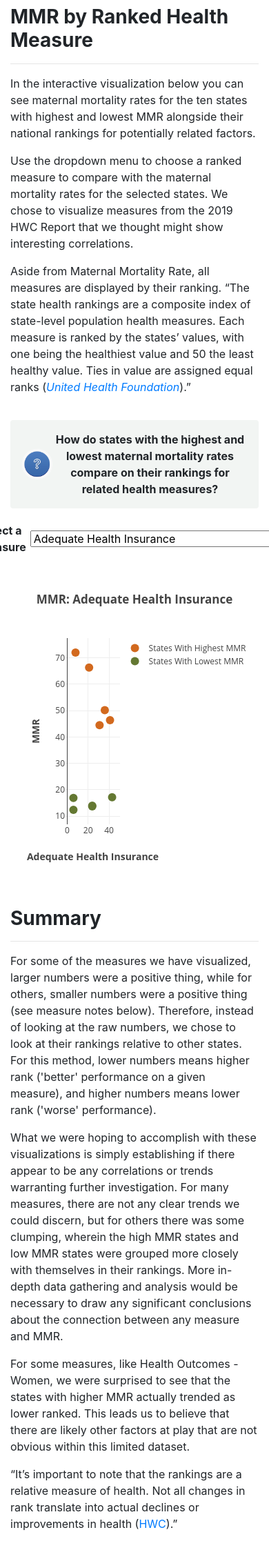
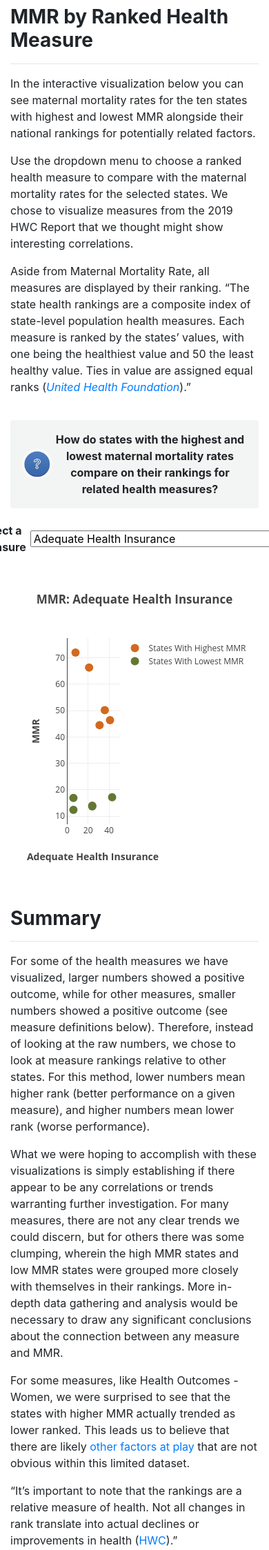
Before and after one commit to abpuccini/maternal-mortality-project, a Flask app: page /united-states-ranked-health-measure-comparison in a window 390 px wide; the page is wider, and only the part inside the window is pictured. Shown: the part 983-3230 px from the top of that part at 69% size. Run offline with Flask 2, Linux system fonts and the light colour scheme; data comes from the database, SQL or seed files in the repository; some libraries are stand-ins or nearby versions.

Commit message:
Adjust text

```diff
--- a/static/css/style.css
+++ b/static/css/style.css
@@ -328,3 +328,7 @@ h6 {
 #select-measure .selection {
     padding-right: 6px;
 }
+#playground-btns {
+    display: flex;
+    justify-content: space-between;
+}
--- a/templates/index.html
+++ b/templates/index.html
@@ -130,7 +130,7 @@
                 <h3>Maternal Healthcare in Developed Countries</h3>
                 <hr>
                 <div class="overview">
-                    <p>The <a href="/united-states-mmr-affordable-care-act">United States has the highest maternal mortality ratio</a> among developed countries.
+                    <p>The <a href="/united-states-mmr-affordable-care-act#main-container">United States has the highest maternal mortality ratio</a> among developed countries.
                         Obstetrician-gynecologists (OB-GYNs) are overrepresented in the U.S. maternity care workforce
                         relative to midwives, and there is an overall shortage of maternity care providers (both
                         OB-GYNs and midwives) relative to births. In most other countries, midwives outnumber
--- a/templates/machine-learning-forecast.html
+++ b/templates/machine-learning-forecast.html
@@ -132,8 +132,7 @@
                     year, race and ethnicity. MMR from 2020 to 2030 is calculated by machine learning linear
                     regression models based on population by race and ethnicity which is calculated by a time series
                     model. The line graphs show that MMR for every race and ethnicity will decrease over time. However,
-                    there is
-                    only a single factor, population by race, used to predict MMR. The population tends to increase at a
+                    the model uses only a single factor, population by race, to predict MMR. The population tends to increase at a
                     reduced rate, which explains the decreasing of MMR for each race and ethnicity.
                 </p>
                 <div id="forecast_graph_race"></div>
--- a/templates/machine-learning-race-model.html
+++ b/templates/machine-learning-race-model.html
@@ -225,7 +225,7 @@
                     We binned our MMR data stratified by race into three categories:
                 <ul>
                     <li>Low (MMR less than or equal to 20)</li>
-                    <li>Medium (MMR greater than 20 or less than or equal to 50)</li>
+                    <li>Medium (MMR greater than 20 and less than or equal to 50)</li>
                     <li>High (MMR greater than 50)</li>
                 </ul>
                 </p>
--- a/templates/united-states-mmr-affordable-care-act.html
+++ b/templates/united-states-mmr-affordable-care-act.html
@@ -240,7 +240,7 @@
                 <div class="col-12 col-sm-12 col-md-12 col-lg-12 col-xl-12 col-xxl-12">
                     <h3>Summary</h3>
                     <hr>
-                    <p>The U.S. has the highest and most concerning maternal mortality ratio among high-income nations (Eliason, 2020). Within the U.S. there is a disparity in maternal mortality ratios among states, and access to insurance and medicaid coverage is an important factor. State decisions affect women's access to prenatal and postpartum care, and the resulting outcomes of pregnancy.</p>
+                    <p>The U.S. has the highest and most concerning maternal mortality ratio among high-income nations (Eliason, 2020). Within the U.S. there is a disparity in maternal mortality ratios among states, and access to insurance and medicaid coverage is an important factor. <a href="/united-states-ranked-health-measure-comparison#main-container">State decisions affect women's access</a> to prenatal and postpartum care, and the resulting outcomes of pregnancy.</p>
                 </div>
             </div>
 
--- a/templates/united-states-ranked-health-measure-comparison.html
+++ b/templates/united-states-ranked-health-measure-comparison.html
@@ -108,7 +108,7 @@
                 <p>
                     In the interactive visualization below you can see maternal mortality rates for the ten states with highest and lowest MMR alongside their national rankings for potentially related factors.
                 </p>
-                <p>Use the dropdown menu to choose a ranked measure to compare with the maternal mortality rates for the
+                <p>Use the dropdown menu to choose a ranked health measure to compare with the maternal mortality rates for the
                     selected states. We chose to visualize measures from the 2019 HWC Report that we thought might show
                     interesting correlations.</p>
                 <p>Aside from Maternal Mortality Rate, all measures are displayed by their ranking. <q>The state health
@@ -151,26 +151,28 @@
                 <h3>Summary</h3>
                 <hr>
                 <div id="overview">
-                    <p>For some of the measures we have visualized, larger numbers were a positive thing, while for
-                        others, smaller numbers were a positive thing (see measure notes below). Therefore, instead of
-                        looking at the raw numbers, we chose to look at their rankings relative to other states. For
-                        this method,
-                        lower numbers means higher rank ('better' performance on a given measure), and higher numbers
-                        means lower
-                        rank ('worse' performance).</p>
-                    <p>What we were hoping to accomplish with these visualizations is simply establishing if there
-                        appear to be any
-                        correlations or trends warranting further investigation. For many measures, there are not any
-                        clear trends
-                        we could discern, but for others there was some clumping, wherein the high MMR states and low
-                        MMR states were
-                        grouped more closely with themselves in their rankings. More in-depth data gathering and
-                        analysis would be necessary
-                        to draw any significant conclusions about the connection between any measure and MMR.</p>
-                    <p>For some measures, like Health Outcomes - Women, we were surprised to see that the states with
+                    <p>
+                        For some of the health measures we have visualized, larger numbers showed a positive outcome, while for
+                        other measures, smaller numbers showed a positive outcome (see measure definitions below). Therefore, instead of
+                        looking at the raw numbers, we chose to look at measure rankings relative to other states. For
+                        this method, lower numbers mean higher rank (better performance on a given measure), and higher numbers
+                        mean lower rank (worse performance).
+                    </p>
+                    <p>
+                        What we were hoping to accomplish with these visualizations is simply establishing if there
+                        appear to be any correlations or trends warranting further investigation. For many measures, there are not any
+                        clear trends we could discern, but for others there was some clumping, wherein the high MMR states and low
+                        MMR states were grouped more closely with themselves in their rankings. More in-depth data gathering and
+                        analysis would be necessary to draw any significant conclusions about the connection between any measure and MMR.
+                    </p>
+                    <p>
+                        For some measures, like Health Outcomes - Women, we were surprised to see that the states with
                         higher MMR actually trended as lower ranked. This leads us to believe that there are
-                        likely other factors at play that are not obvious within this limited dataset.</p>
-                    <p><q>It’s important to note that the rankings are a relative measure of health. Not all changes in rank translate into actual declines or improvements in health (<a href="https://www.americashealthrankings.org/about/methodology/rankings">HWC</a>).</q></p>
+                        likely <a href="/machine-learning-race-model#main-container">other factors at play</a> that are not obvious within this limited dataset.
+                    </p>
+                    <p>
+                        <q>It’s important to note that the rankings are a relative measure of health. Not all changes in rank translate into actual declines or improvements in health (<a href="https://www.americashealthrankings.org/about/methodology/rankings">HWC</a>).</q>
+                    </p>
                 </div>
             </div>
         </div>
```
Also changed, not shown: templates/machine-learning-non-race-model.html (+8 -13 lines), templates/machine-learning-playground.html (+8 -6 lines).
